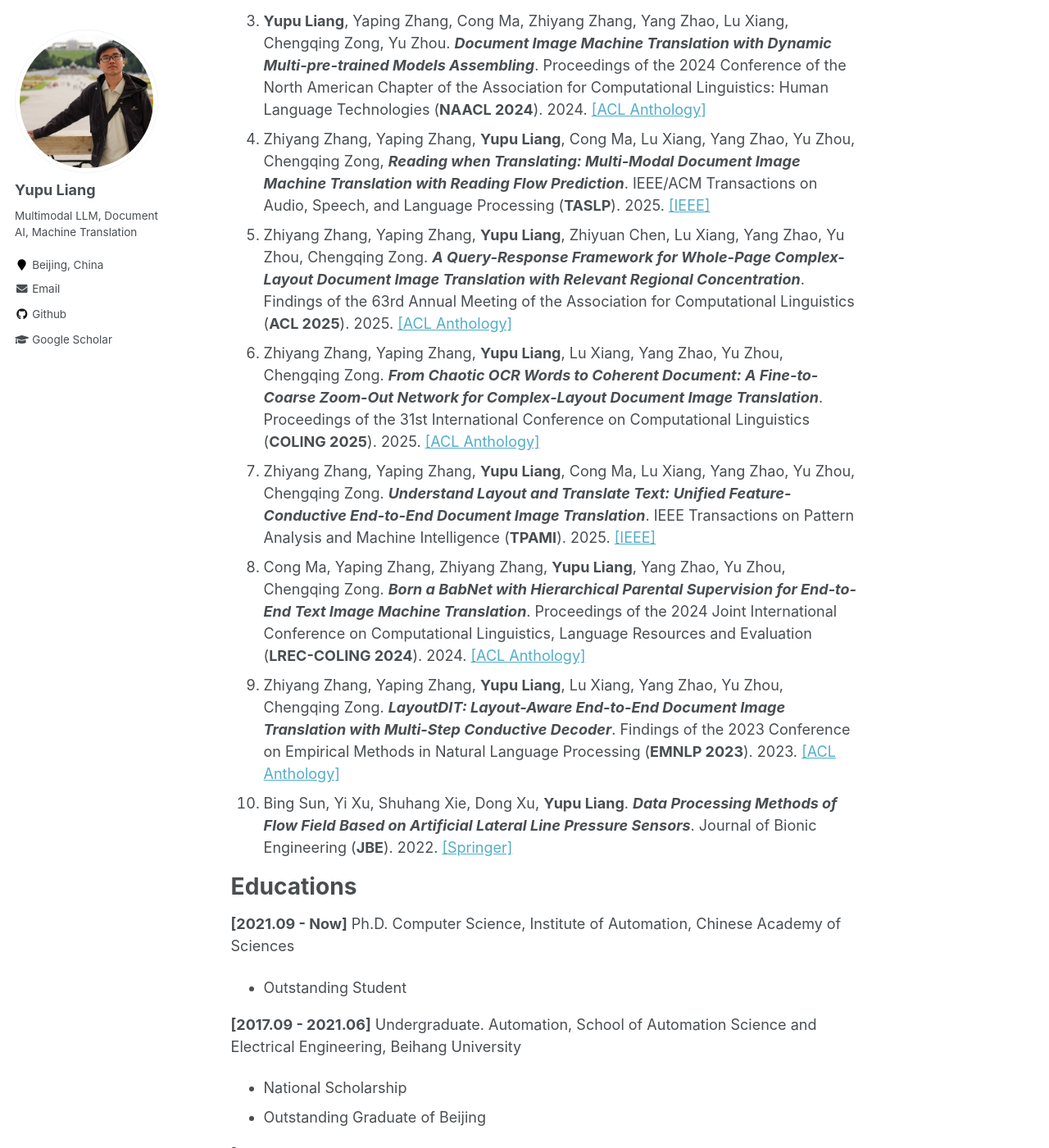
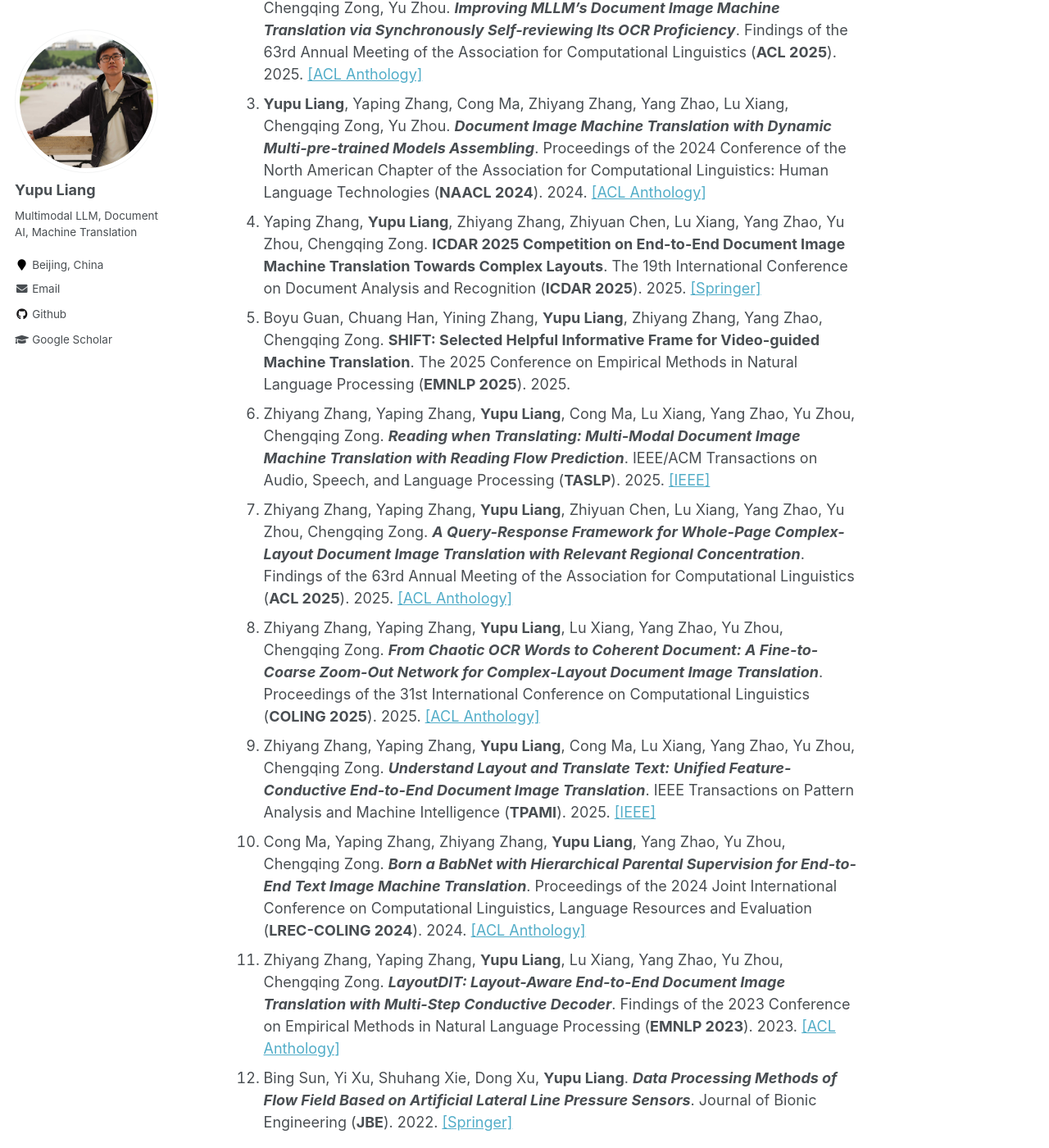
Before and after one commit to liangyupu/liangyupu.github.io, a Jekyll site: the page built from _pages/about.md, in a window 1280 px wide and 1400 px high, scrolled down 1716 px. Shown: the whole window at 82% size. Built offline with Jekyll 4.4.1, drawn with Linux system fonts in a browser that asks for light colours; some of the changed text lies outside the part shown.

Commit message:
Update about.md

```diff
--- a/_pages/about.md
+++ b/_pages/about.md
@@ -22,7 +22,11 @@ I am a member of the string section in the student Chinese orchestra of Beihang
 I also manage a Bilibili account \[[1398号监听员\]](https://space.bilibili.com/161643711/upload/opus) where I share my reviews on anime, movies, and books. Feel free to follow!
 
 # News
-**[2025.07] 🎤** I give a talk about **SSR** online. \[[Bilibili\]](https://www.bilibili.com/video/BV1KEbUziEhB/)
+**[2025.09] 🏁** DIMT25@ICDAR has successfully concluded. [\[Competition Report\]](https://link.springer.com/chapter/10.1007/978-3-032-04630-7_29)
+
+**[2025.08] 📄** Our new work **SHIFT** has been accepted by EMNLP 2025.
+
+**[2025.07] 🎤** I give a talk about **SSR** online. [\[Bilibili\]](https://www.bilibili.com/video/BV1KEbUziEhB/)
 
 **[2025.05] 📄** Our new work **DocRTN** has been accepted by TASLP.
 
@@ -34,7 +38,7 @@ I also manage a Bilibili account \[[1398号监听员\]](https://space.bilibili.c
 
 **[2025.05] 📄** Our new works **SSR** and **QRDIT** have been accepted by ACL 2025 Findings.
 
-**[2025.03] 🆚** Submission site of DIMT25@ICDAR opens.
+**[2025.03] 🏁** Submission site of DIMT25@ICDAR opens.
 
 **[2025.01] 📄** Our new work **ZoomDIT** has been accepted by COLING 2025.
 
@@ -52,19 +56,21 @@ I also manage a Bilibili account \[[1398号监听员\]](https://space.bilibili.c
 1. **Yupu Liang**, Yaping Zhang, Zhiyang Zhang, Yang Zhao, Lu Xiang, Chengqing Zong, Yu Zhou. ***Single-to-mix Modality Alignment with Multimodal Large Language Model for Document Image Machine Translation***. Proceedings of the 63rd Annual Meeting of the Association for Computational Linguistics (**ACL 2025**). 2025. [\[ACL Anthology\]](https://aclanthology.org/2025.acl-long.606/)
 2. **Yupu Liang**, Yaping Zhang, Zhiyang Zhang, Zhiyuan Chen, Yang Zhao, Lu Xiang, Chengqing Zong, Yu Zhou. ***Improving MLLM's Document Image Machine Translation via Synchronously Self-reviewing Its OCR Proficiency***. Findings of the 63rd Annual Meeting of the Association for Computational Linguistics (**ACL 2025**). 2025. [\[ACL Anthology\]](https://aclanthology.org/2025.findings-acl.1213/)
 3. **Yupu Liang**, Yaping Zhang, Cong Ma, Zhiyang Zhang, Yang Zhao, Lu Xiang, Chengqing Zong, Yu Zhou. ***Document Image Machine Translation with Dynamic Multi-pre-trained Models Assembling***. Proceedings of the 2024 Conference of the North American Chapter of the Association for Computational Linguistics: Human Language Technologies (**NAACL 2024**). 2024. [\[ACL Anthology\]](https://aclanthology.org/2024.naacl-long.392)
-4. Zhiyang Zhang, Yaping Zhang, **Yupu Liang**, Cong Ma, Lu Xiang, Yang Zhao, Yu Zhou, Chengqing Zong, ***Reading when Translating: Multi-Modal Document Image Machine Translation with Reading Flow Prediction***. IEEE/ACM Transactions on Audio, Speech, and Language Processing (**TASLP**). 2025. [\[IEEE\]](https://ieeexplore.ieee.org/abstract/document/11030326)
-5. Zhiyang Zhang, Yaping Zhang, **Yupu Liang**, Zhiyuan Chen, Lu Xiang, Yang Zhao, Yu Zhou, Chengqing Zong. ***A Query-Response Framework for Whole-Page Complex-Layout Document Image Translation with Relevant Regional Concentration***. Findings of the 63rd Annual Meeting of the Association for Computational Linguistics (**ACL 2025**). 2025. [\[ACL Anthology\]](https://aclanthology.org/2025.findings-acl.1213/)
-6. Zhiyang Zhang, Yaping Zhang, **Yupu Liang**, Lu Xiang, Yang Zhao, Yu Zhou, Chengqing Zong. ***From Chaotic OCR Words to Coherent Document: A Fine-to-Coarse Zoom-Out Network for Complex-Layout Document Image Translation***. Proceedings of the 31st International Conference on Computational Linguistics (**COLING 2025**). 2025. [\[ACL Anthology\]](https://aclanthology.org/2025.coling-main.723/)
-7. Zhiyang Zhang, Yaping Zhang, **Yupu Liang**, Cong Ma, Lu Xiang, Yang Zhao, Yu Zhou, Chengqing Zong. ***Understand Layout and Translate Text: Unified Feature-Conductive End-to-End Document Image Translation***. IEEE Transactions on Pattern Analysis and Machine Intelligence (**TPAMI**). 2025. [\[IEEE\]](https://ieeexplore.ieee.org/abstract/document/10844563)
-8. Cong Ma, Yaping Zhang, Zhiyang Zhang, **Yupu Liang**, Yang Zhao, Yu Zhou, Chengqing Zong. ***Born a BabNet with Hierarchical Parental Supervision for End-to-End Text Image Machine Translation***. Proceedings of the 2024 Joint International Conference on Computational Linguistics, Language Resources and Evaluation (**LREC-COLING 2024**). 2024. [\[ACL Anthology\]](https://aclanthology.org/2024.lrec-main.222/)
-9. Zhiyang Zhang, Yaping Zhang, **Yupu Liang**, Lu Xiang, Yang Zhao, Yu Zhou, Chengqing Zong. ***LayoutDIT: Layout-Aware End-to-End Document Image Translation with Multi-Step Conductive Decoder***. Findings of the 2023 Conference on Empirical Methods in Natural Language Processing (**EMNLP 2023**). 2023. [\[ACL Anthology\]](https://aclanthology.org/2023.findings-emnlp.673/)
-10. Bing Sun, Yi Xu, Shuhang Xie, Dong Xu, **Yupu Liang**. ***Data Processing Methods of Flow Field Based on Artificial Lateral Line Pressure Sensors***. Journal of Bionic Engineering (**JBE**). 2022. [\[Springer\]](https://link.springer.com/article/10.1007/s42235-022-00232-x)
+4. Yaping Zhang, **Yupu Liang**, Zhiyang Zhang, Zhiyuan Chen, Lu Xiang, Yang Zhao, Yu Zhou, Chengqing Zong. **ICDAR 2025 Competition on End-to-End Document Image Machine Translation Towards Complex Layouts**. The 19th International Conference on Document Analysis and Recognition (**ICDAR 2025**). 2025. [\[Springer\]](https://link.springer.com/chapter/10.1007/978-3-032-04630-7_29)
+5. Boyu Guan, Chuang Han, Yining Zhang, **Yupu Liang**, Zhiyang Zhang, Yang Zhao, Chengqing Zong. **SHIFT: Selected Helpful Informative Frame for Video-guided Machine Translation**. The 2025 Conference on Empirical Methods in Natural Language Processing (**EMNLP 2025**). 2025.
+6. Zhiyang Zhang, Yaping Zhang, **Yupu Liang**, Cong Ma, Lu Xiang, Yang Zhao, Yu Zhou, Chengqing Zong. ***Reading when Translating: Multi-Modal Document Image Machine Translation with Reading Flow Prediction***. IEEE/ACM Transactions on Audio, Speech, and Language Processing (**TASLP**). 2025. [\[IEEE\]](https://ieeexplore.ieee.org/abstract/document/11030326)
+7. Zhiyang Zhang, Yaping Zhang, **Yupu Liang**, Zhiyuan Chen, Lu Xiang, Yang Zhao, Yu Zhou, Chengqing Zong. ***A Query-Response Framework for Whole-Page Complex-Layout Document Image Translation with Relevant Regional Concentration***. Findings of the 63rd Annual Meeting of the Association for Computational Linguistics (**ACL 2025**). 2025. [\[ACL Anthology\]](https://aclanthology.org/2025.findings-acl.1213/)
+8. Zhiyang Zhang, Yaping Zhang, **Yupu Liang**, Lu Xiang, Yang Zhao, Yu Zhou, Chengqing Zong. ***From Chaotic OCR Words to Coherent Document: A Fine-to-Coarse Zoom-Out Network for Complex-Layout Document Image Translation***. Proceedings of the 31st International Conference on Computational Linguistics (**COLING 2025**). 2025. [\[ACL Anthology\]](https://aclanthology.org/2025.coling-main.723/)
+9. Zhiyang Zhang, Yaping Zhang, **Yupu Liang**, Cong Ma, Lu Xiang, Yang Zhao, Yu Zhou, Chengqing Zong. ***Understand Layout and Translate Text: Unified Feature-Conductive End-to-End Document Image Translation***. IEEE Transactions on Pattern Analysis and Machine Intelligence (**TPAMI**). 2025. [\[IEEE\]](https://ieeexplore.ieee.org/abstract/document/10844563)
+10. Cong Ma, Yaping Zhang, Zhiyang Zhang, **Yupu Liang**, Yang Zhao, Yu Zhou, Chengqing Zong. ***Born a BabNet with Hierarchical Parental Supervision for End-to-End Text Image Machine Translation***. Proceedings of the 2024 Joint International Conference on Computational Linguistics, Language Resources and Evaluation (**LREC-COLING 2024**). 2024. [\[ACL Anthology\]](https://aclanthology.org/2024.lrec-main.222/)
+11. Zhiyang Zhang, Yaping Zhang, **Yupu Liang**, Lu Xiang, Yang Zhao, Yu Zhou, Chengqing Zong. ***LayoutDIT: Layout-Aware End-to-End Document Image Translation with Multi-Step Conductive Decoder***. Findings of the 2023 Conference on Empirical Methods in Natural Language Processing (**EMNLP 2023**). 2023. [\[ACL Anthology\]](https://aclanthology.org/2023.findings-emnlp.673/)
+12. Bing Sun, Yi Xu, Shuhang Xie, Dong Xu, **Yupu Liang**. ***Data Processing Methods of Flow Field Based on Artificial Lateral Line Pressure Sensors***. Journal of Bionic Engineering (**JBE**). 2022. [\[Springer\]](https://link.springer.com/article/10.1007/s42235-022-00232-x)
 
 # Educations
-**[2021.09 - Now]** Ph.D. Computer Science, Institute of Automation, Chinese Academy of Sciences
+**[2021.09 - Now]** Ph.D. Computer Science, **Institute of Automation, Chinese Academy of Sciences**
 * Outstanding Student
 
-**[2017.09 - 2021.06]** Undergraduate. Automation, School of Automation Science and Electrical Engineering, Beihang University
+**[2017.09 - 2021.06]** Undergraduate. Automation, School of Automation Science and Electrical Engineering, **Beihang University**
 * National Scholarship
 * Outstanding Graduate of Beijing
 
```
Also changed, not shown: other parts of _pages/about.md (+1 -1 lines).
